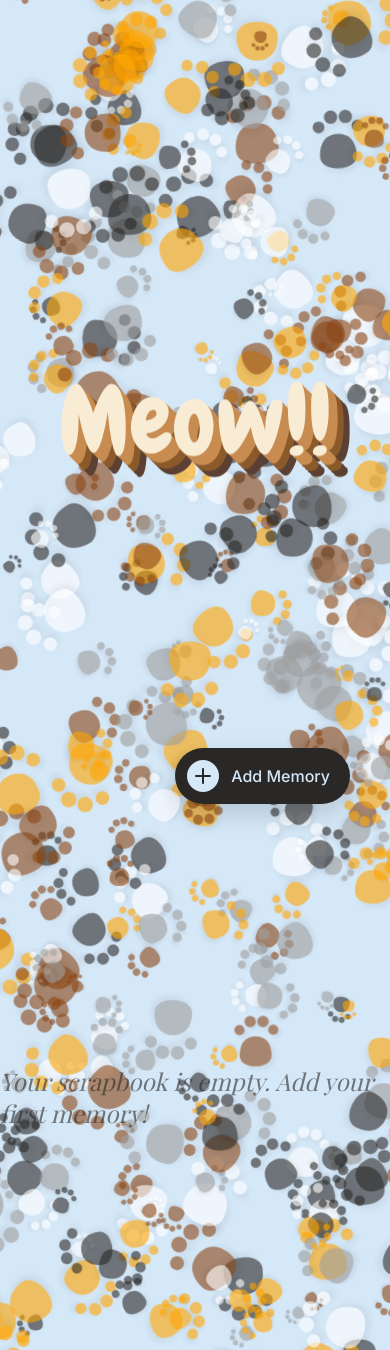
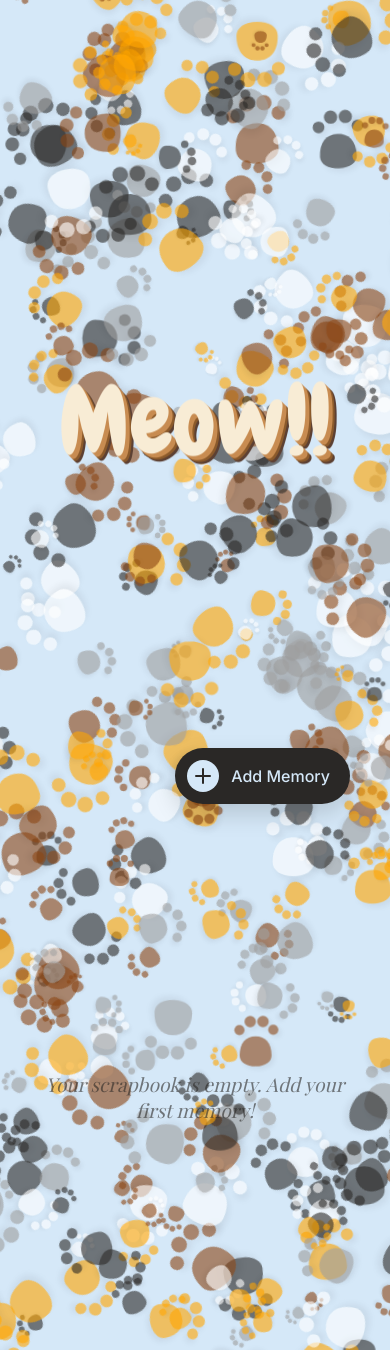
Before and after one commit to yashbakshi96-dot/pet-scrapbook, a React (Vite) app: page / in a window 390 px wide. Built offline with nearby package versions, Linux system fonts and the light colour scheme; no server answers; a web font is replaced by a local one.

Commit message:
Optimize for mobile responsiveness

```diff
--- a/src/components/FloatingGallery.css
+++ b/src/components/FloatingGallery.css
@@ -71,3 +71,26 @@
 .gallery-item:hover .gallery-image {
   transform: scale(1.1);
 }
+
+/* Mobile Responsiveness */
+@media (max-width: 600px) {
+  .floating-gallery {
+    padding: 3rem 1rem;
+  }
+
+  .gallery-grid {
+    grid-template-columns: repeat(2, 1fr); /* Force 2 columns on mobile */
+    grid-auto-rows: 180px; /* Smaller rows for mobile */
+    gap: 1rem;
+  }
+
+  /* Adjust spans for 2-column mobile layout */
+  .gallery-item.span-2x2 {
+    grid-column: span 2;
+    grid-row: span 2;
+  }
+
+  .gallery-item.span-wide {
+    grid-column: span 2;
+  }
+}
--- a/src/components/Hero.css
+++ b/src/components/Hero.css
@@ -41,3 +41,18 @@
   transform-style: preserve-3d;
   will-change: transform;
 }
+
+/* Mobile Responsiveness for Hero */
+@media (max-width: 768px) {
+  .hero {
+    padding: 1rem;
+  }
+
+  .hero-title {
+    text-shadow:
+      2px 2px 0px #C88C51,
+      4px 4px 0px #C88C51,
+      6px 6px 0px #8B5A2B,
+      8px 8px 0px #5C4033;
+  }
+}
--- a/src/index.css
+++ b/src/index.css
@@ -148,11 +148,23 @@ html.lenis body {
 }
 
 @media (max-width: 768px) {
+  .empty-state {
+    font-size: 1.2rem;
+    padding: 0 2rem;
+    text-align: center;
+  }
+
   .lightbox-overlay {
-    padding: 20px;
+    padding: 15px;
   }
+
+  .lightbox-content {
+    max-width: 95vw;
+  }
+
   .lightbox-close {
-    top: -50px;
-    right: 0;
+    top: -45px;
+    right: 5px;
+    font-size: 1.5rem;
   }
 }
```
